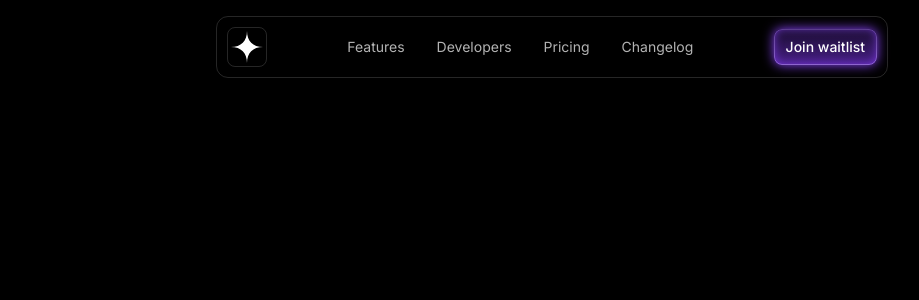
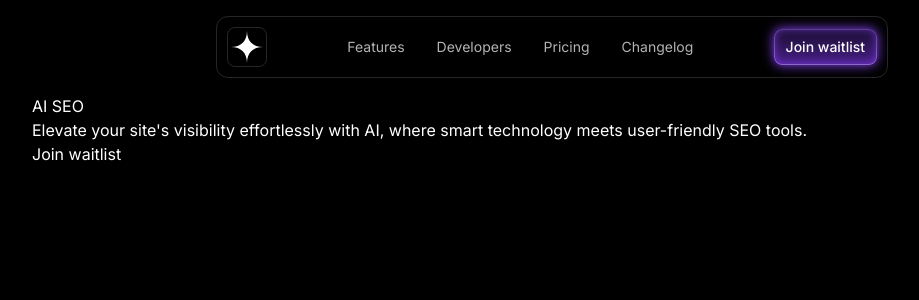
Before and after one commit to KunalBamane57/AI-SEO-, a Next.js app: page / in a window 1280 px wide. Shown: the top 300 px of the page, without its empty margins (88-1007 px from the left). Built offline with nearby package versions, Linux system fonts and the light colour scheme.

Commit message:
updated the hero section

```diff
--- a/src/app/page.tsx
+++ b/src/app/page.tsx
@@ -1,4 +1,11 @@
 import { Header } from "@/sections/Header";
+import { Hero } from "@/sections/Hero";
+
 export default function Home() {
-  return <Header/>;
+  return (
+    <>
+      <Header />
+      <Hero />
+    </>
+  );
 }
--- a/src/sections/Hero.tsx
+++ b/src/sections/Hero.tsx
@@ -1,3 +1,11 @@
 export const Hero = () => {
-  return <section>Hero</section>;
+  return (
+    <section>
+      <div className="container">
+        <h1>AI SEO</h1>
+        <p>Elevate your site's visibility effortlessly with AI, where smart technology meets user-friendly SEO tools.</p>
+        <button>Join waitlist</button>
+      </div>
+    </section>
+  );
 };
```
